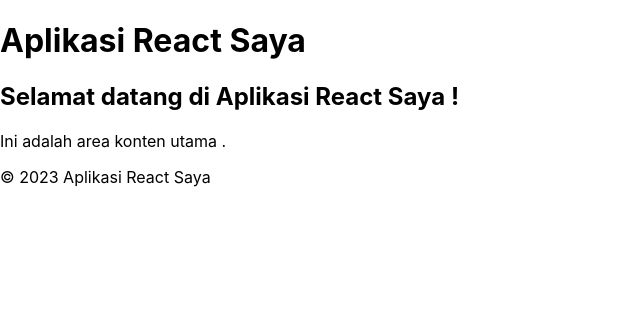
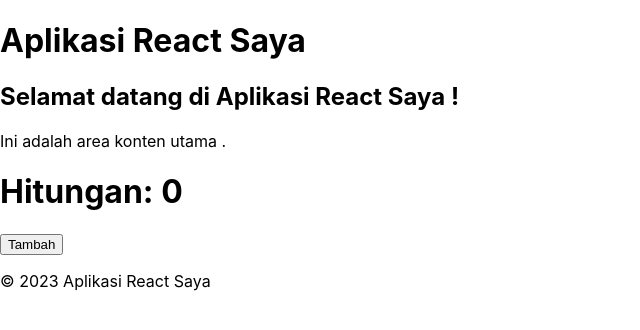
Before and after one commit to Haidarly2/02-setup-environment-react, a React (Create React App) app: page / in a window 1280 px wide. Shown: the top 330 px of the page, without its empty margins (0-640 px from the left). Built offline with nearby package versions, Linux system fonts and the light colour scheme.

Commit message:
using JSX to create dynamic component - Praktikum 2

```diff
--- a/src/App.js
+++ b/src/App.js
@@ -1,5 +1,6 @@
 // export default App;
 import React from 'react';
+import Counter from "./Counter";
 
 // Komponen Header
 function Header() {
@@ -34,6 +35,7 @@
     <div>
       <Header />
       <Main />
+      <Counter />
       <Footer />
     </div>
   );
--- /dev/null
+++ b/src/counter.js
@@ -0,0 +1,19 @@
+import React, { useState } from 'react';
+
+function Counter() {
+    const [count, setCount] = useState(0);
+
+    function handleClick() {
+        setCount(count + 1);
+
+    }
+
+    return (
+        <div>
+            <h1>Hitungan: {count}</h1>
+            <button onClick={handleClick}>Tambah</button>
+        </div>
+    );
+}
+
+export default Counter;
```
